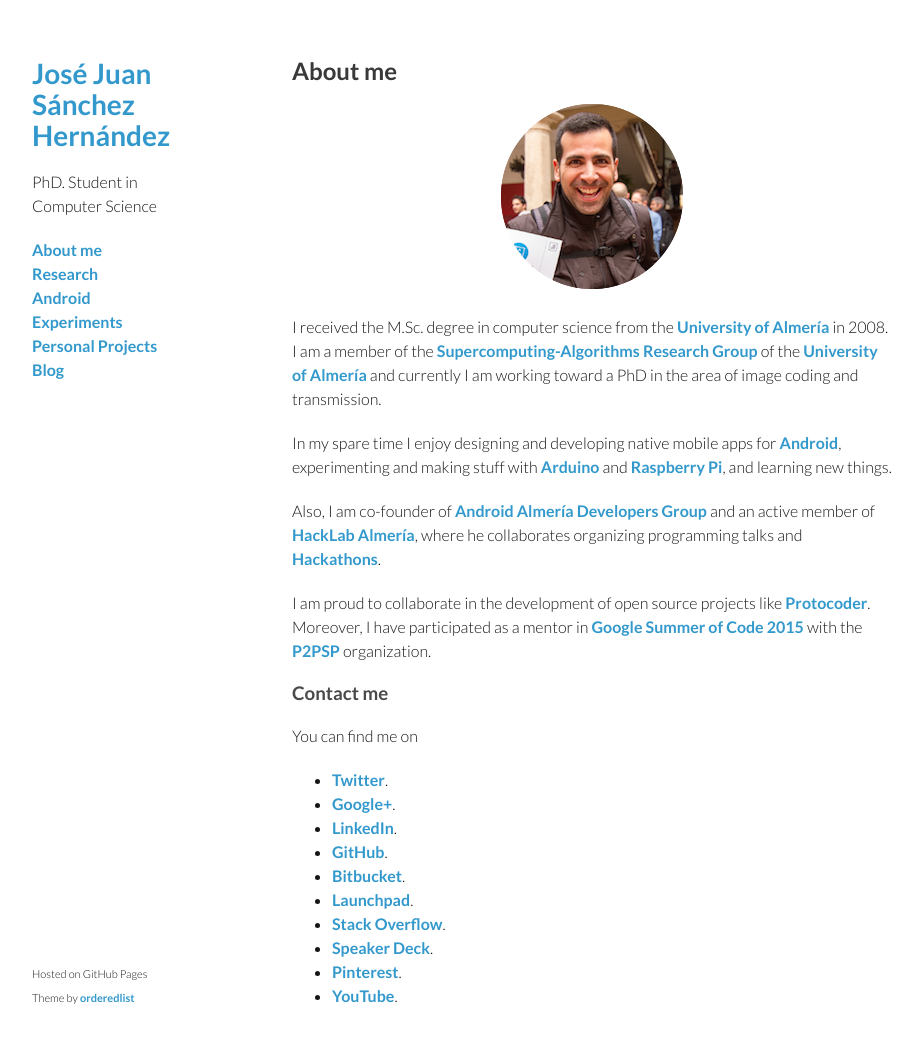
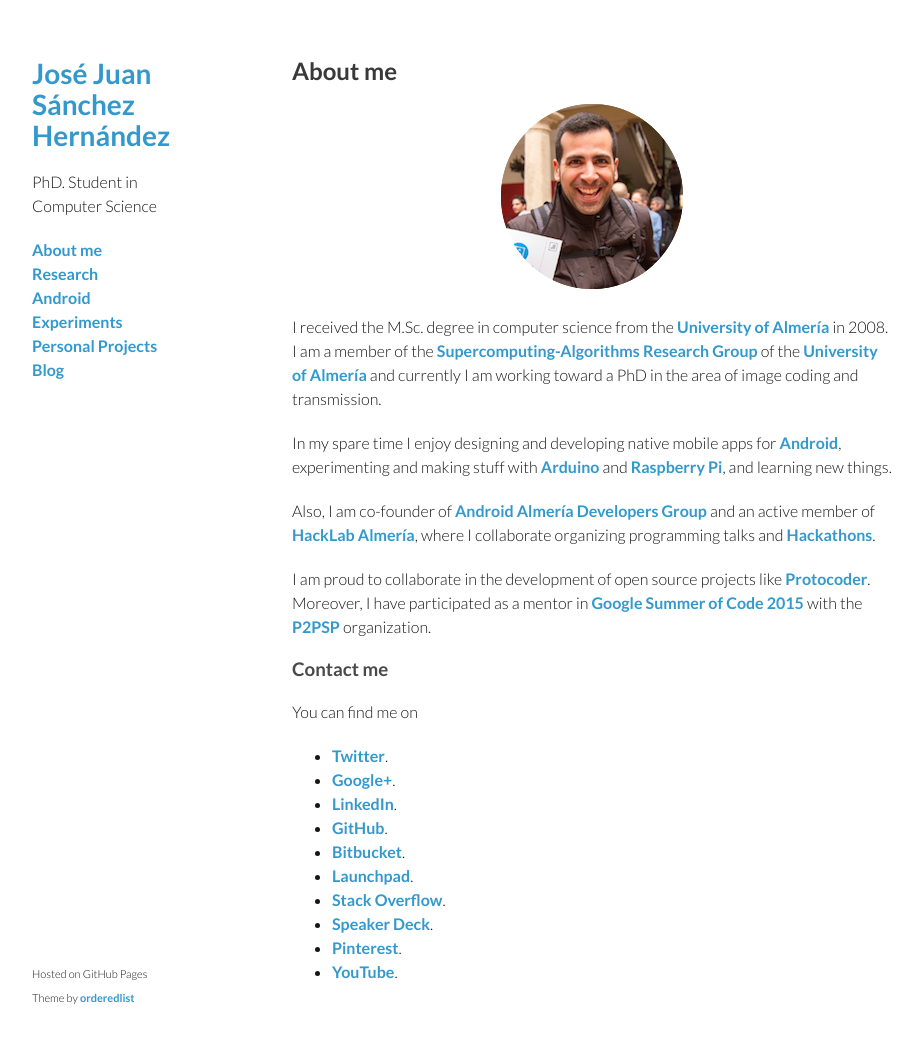
Before and after one commit to josejuansanchez/josejuansanchez.github.io, a Jekyll site: the page built from about/index.md, in a window 1280 px wide and 1078 px high. Shown: the top 1043 px of the window, without its empty margins (178-1100 px from the left). Built offline with Jekyll 4.4.1, drawn with Linux system fonts in a browser that asks for light colours.

Commit message:
Fixed minor issue

```diff
--- a/about/index.md
+++ b/about/index.md
@@ -19,7 +19,7 @@ In my spare time I enjoy designing and developing native mobile apps for
 and learning new things.
 
 Also, I am co-founder of [Android Almería Developers Group][7] and an active member
-of [HackLab Almería][8], where he collaborates organizing programming talks and
+of [HackLab Almería][8], where I collaborate organizing programming talks and
 [Hackathons][9].
 
 I am proud to collaborate in the development of open source projects
```
